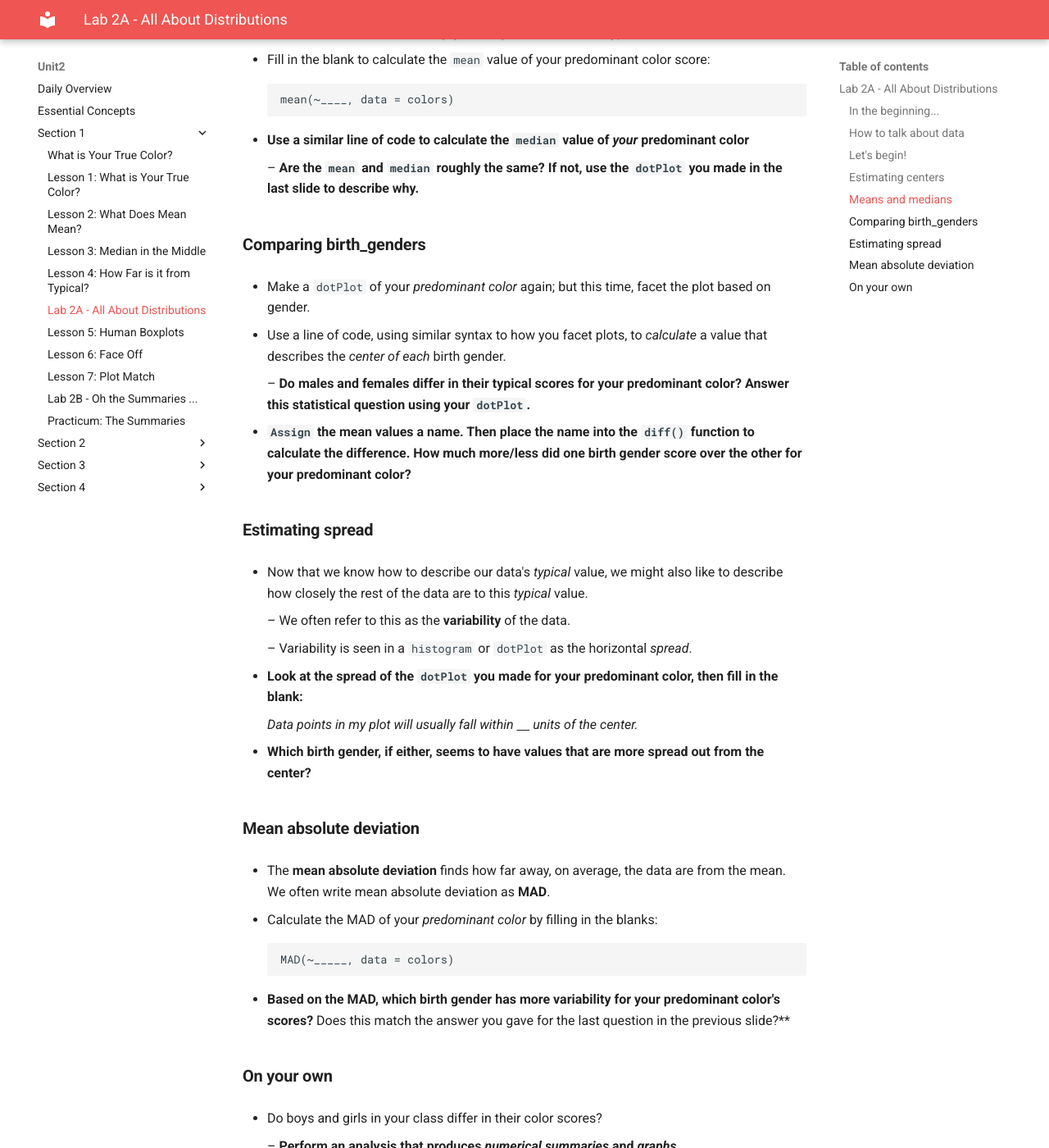
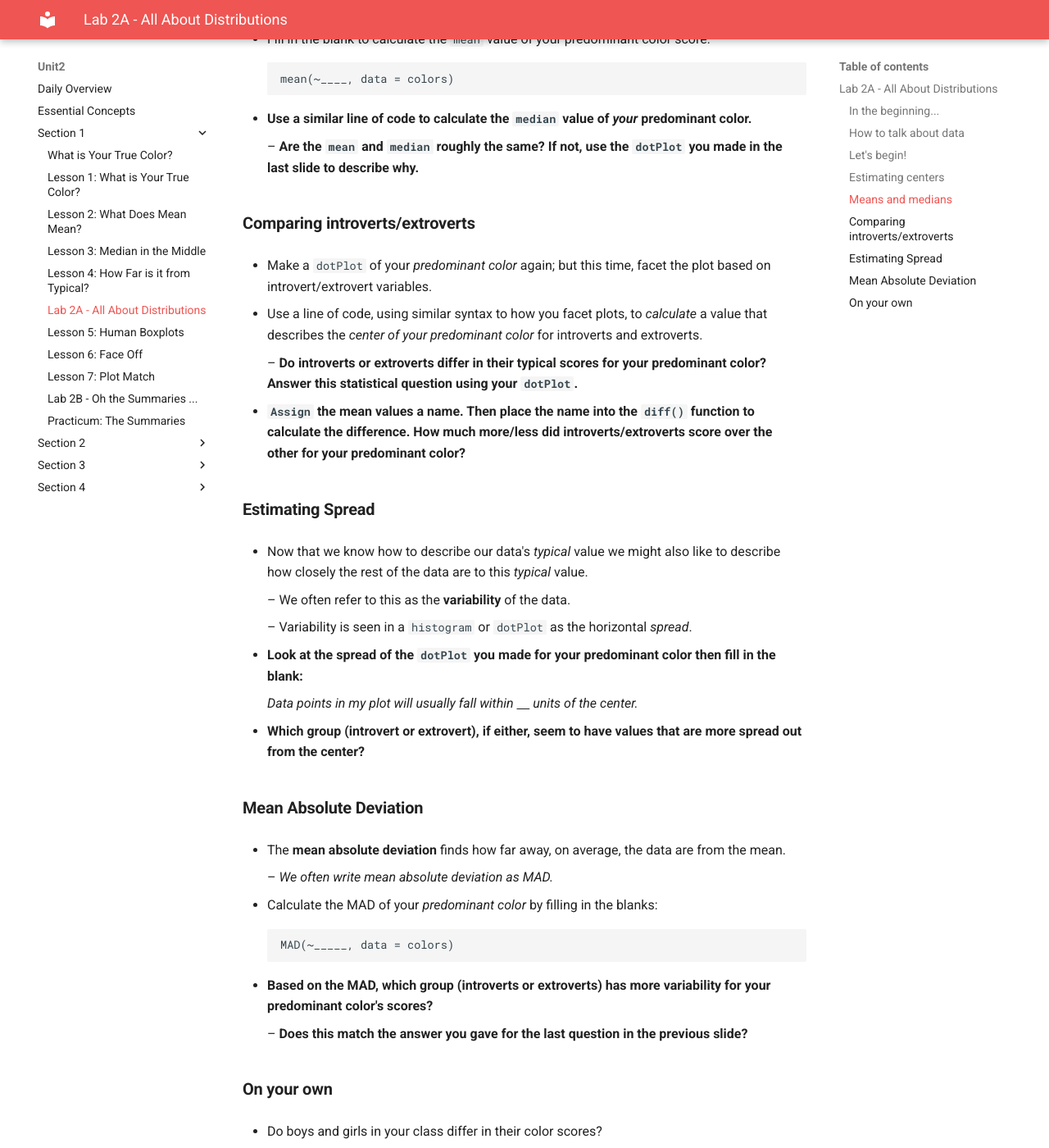
Before and after one commit to ThinkDataEd/student, an MkDocs documentation site: the page built from docs/unit2/lab2a.md, in a window 1280 px wide and 1400 px high, scrolled down 1744 px. Shown: the whole window at 82% size. Built offline with MkDocs 1.6.1 and Material for MkDocs 9.7.7, drawn with Linux system fonts in a browser that asks for light colours; some of the changed text lies outside the part shown.

Commit message:
modifications

````diff
--- a/docs/unit2/lab2a.md
+++ b/docs/unit2/lab2a.md
@@ -1,5 +1,5 @@
 ##***<u>Lab 2A - All About Distributions</u>***
-Directions: Follow along with the slides and answer the questions in **bold** font in your IDS Journal.
+Directions: Follow along with the slides and answer the questions in **bold** font in your journal.
 
 ###**In the beginning...**
 * Most of the labs thus far have covered how to visualize, summarize, and manipulate data.
@@ -9,7 +9,7 @@ Directions: Follow along with the slides and answer the questions in **bold** fo
     – We also learned how to clean data to prepare it for analyzing.
 
 * Starting with this lab, we'll learn to use R to answer statistical questions that can be
-answered by calculating the mean, median, and MAD.
+answered by calculating the mean, median and MAD.
 
 ###**How to talk about data**
 * When we make plots of our data, we usually want to know:
@@ -28,17 +28,17 @@ answered by calculating the mean, median, and MAD.
     spread out the data are, and what sort of shape the data has.
 
 ###**Let's begin!**
-* *Export*, *upload* and *import* your class's *Personality Color* data.
+* *Export*, *upload* and *import* your class' *Personality Color* data.
 
-    – Name your data ```colors``` when you load the data.
+    – Name your data ```colors``` when you load it.
 
 * Before analyzing a new data set, it's often helpful to get familiar with it. So:
 
-    – **Write down the ```names``` of the 4 variables that contain the point totals, or
+    – **Write down the ```names``` of the 4 variables that contain the point-totals, or
     *scores*, for each personality color.**
 
-    – **Write down the ```names``` of the variables that tell us someone's *birth
-    gender* and whether they participated in playing sports.**
+    – **Write down the ```names``` of the variables that tell us an observation's *introvert/extrovert designation
+    * and whether they participated in playing sports.**
 
     – **How many variables are in the data set?**
 
@@ -47,7 +47,7 @@ answered by calculating the mean, median, and MAD.
 ###**Estimating centers**
 * Create a ```dotPlot``` of the scores for your *predominant color*.
 
-    – Pro tip: If the ```dotPlot``` comes out looking wonky, try changing the value of the
+    – Pro-tip: If the ```dotPlot``` comes out looking wonky, try changing the value of the
     *character expansion* argument, ```cex```.
 
     – The default value is ```1```. Try a few values between ```0``` and ```1``` and a few more values
@@ -69,50 +69,55 @@ answered by calculating the mean, median, and MAD.
 
         mean(~____, data = colors)
 
-* **Use a similar line of code to calculate the ```median``` value of *your* predominant color**
+* **Use a similar line of code to calculate the ```median``` value of *your* predominant color.**
 
     – **Are the ```mean``` and ```median``` roughly the same? If not, use the ```dotPlot``` you made
     in the last slide to describe why.**
 
-###**Comparing birth_genders**
+###**Comparing introverts/extroverts**
 * Make a ```dotPlot``` of your *predominant color* again; but this time, facet the plot based on
-gender.
+introvert/extrovert variables.
 
 * Use a line of code, using similar syntax to how you facet plots, to *calculate* a value that
-describes the *center of each* birth gender.
+describes the *center of your predominant color* for introverts and extroverts.
 
-    – **Do males and females differ in their typical scores for your predominant
+    – **Do introverts or extroverts differ in their typical scores for your predominant
     color? Answer this statistical question using your ```dotPlot```.**
 
 * **```Assign``` the mean values a name. Then place the name into the ```diff()``` function to
-calculate the difference. How much more/less did one birth gender score over the
+calculate the difference. How much more/less did introverts/extroverts score over the
 other for your predominant color?**
 
-###**Estimating spread**
+###**Estimating Spread**
 
-* Now that we know how to describe our data's *typical* value, we might also like to describe how closely the rest of the data are to this *typical* value.
+* Now that we know how to describe our data's *typical* value we might also like to describe
+how closely the rest of the data are to this *typical* value.
 
     – We often refer to this as the **variability** of the data.
 
     – Variability is seen in a ```histogram``` or ```dotPlot``` as the horizontal *spread*.
 
-* **Look at the spread of the ```dotPlot``` you made for your predominant color, then fill in the
+* **Look at the spread of the ```dotPlot``` you made for your predominant color then fill in the
 blank:**
 
     *Data points in my plot will usually fall within <u>&nbsp;&nbsp;&nbsp;&nbsp;</u> units of the center.*
 
-* **Which birth gender, if either, seems to have values that are more spread out from the
+* **Which group (introvert or extrovert), if either, seem to have values that are more spread out from the
 center?**
 
-###**Mean absolute deviation**
-* The **mean absolute deviation** finds how far away, on average, the data are from the mean. We often write mean absolute deviation as **MAD**.
+###**Mean Absolute Deviation**
+* The **mean absolute deviation** finds how far away, on average, the data are from the mean.
+
+    – *We often write mean absolute deviation as MAD.*
 
 * Calculate the MAD of your *predominant color* by filling in the blanks:
 
         MAD(~_____, data = colors)
 
-* **Based on the MAD, which birth gender has more variability for your predominant
-color's scores?** Does this match the answer you gave for the last question in the previous
+* **Based on the MAD, which group (introverts or extroverts) has more variability for your predominant
+color's scores?**
+
+    – **Does this match the answer you gave for the last question in the previous
     slide?**
 
 ###**On your own**
````
Also changed, not shown: other parts of docs/unit2/lab2a.md (+3 -1 lines), docs/unit2/lesson1.md (+9 -13 lines), docs/img/20109.png, 1 other file.
